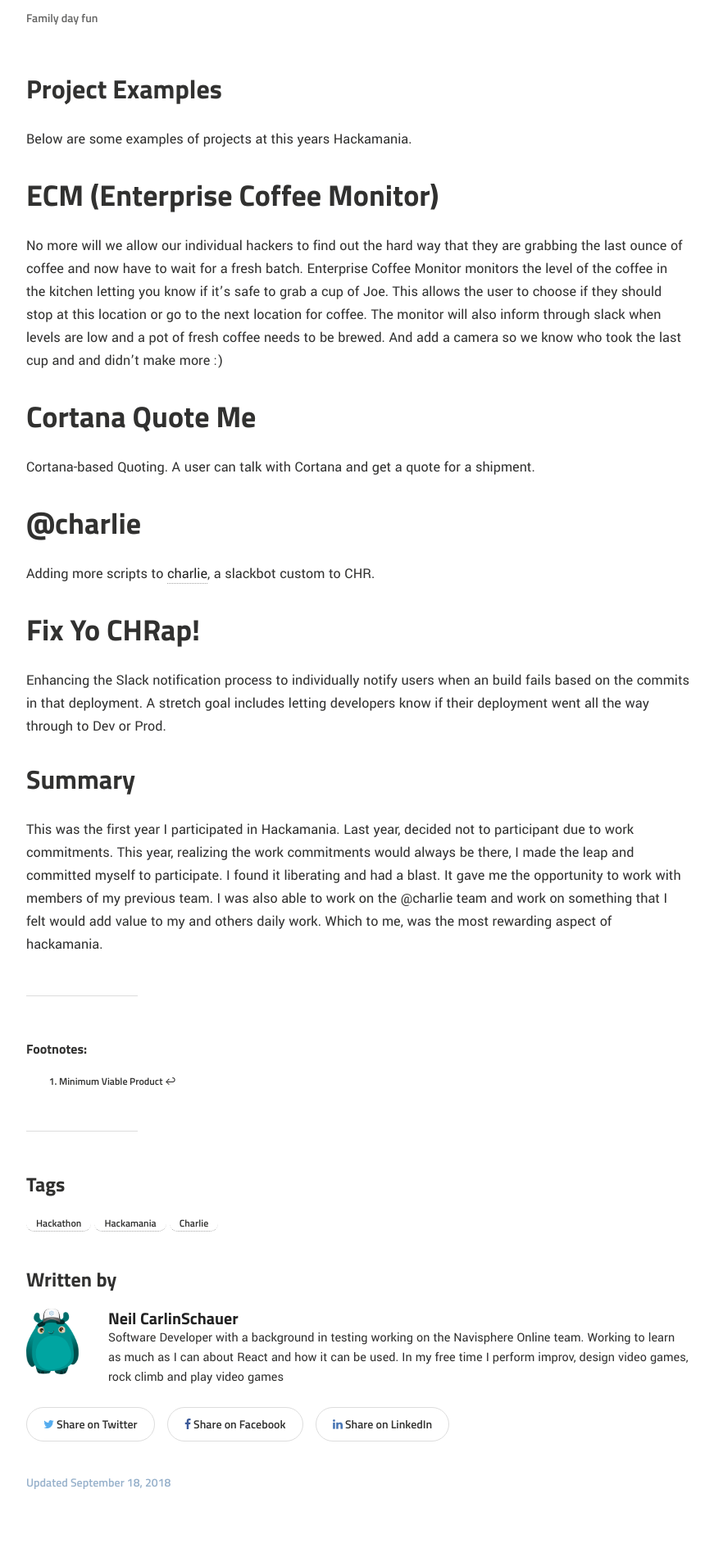
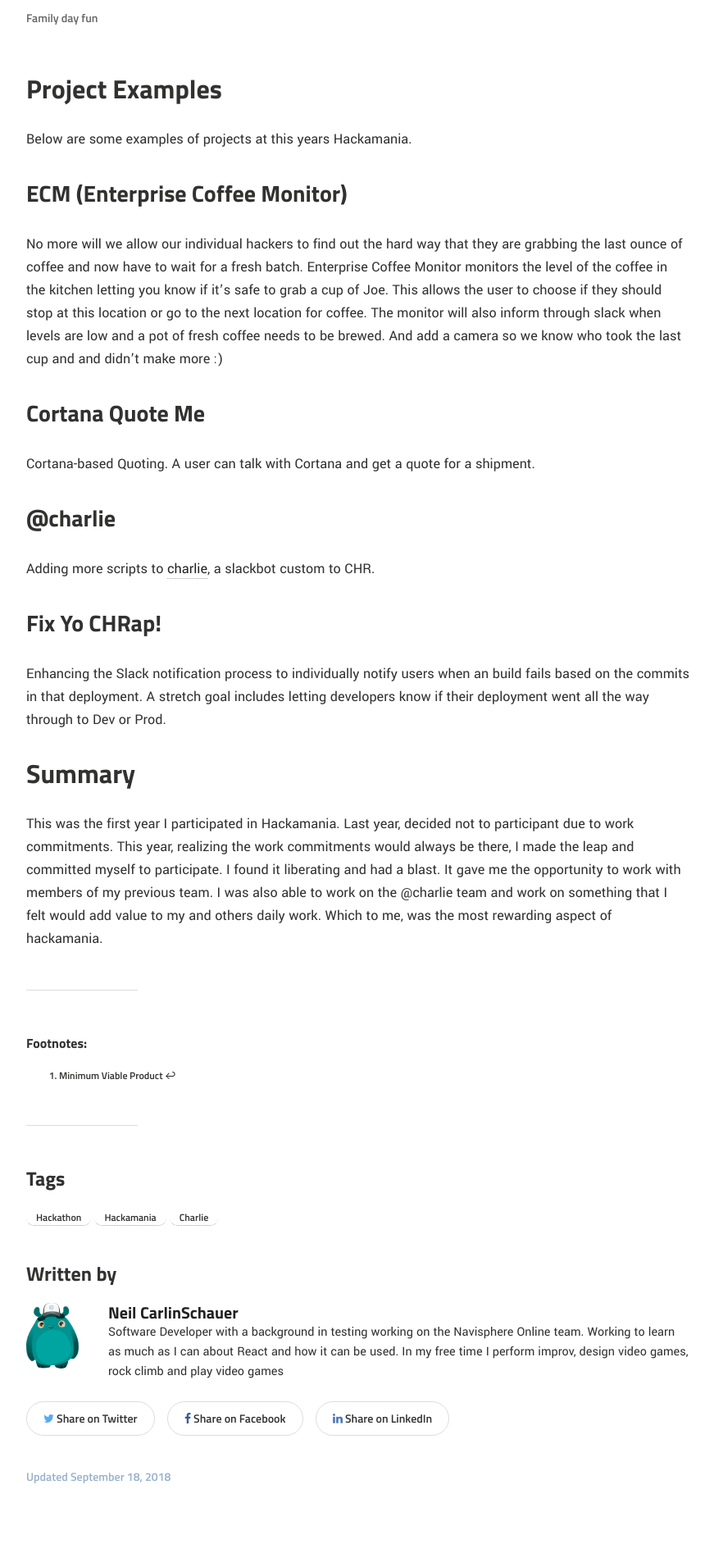
Before and after one commit to ch-robinson/ch-robinson.github.com, a Jekyll site: the page built from _posts/2018-09-18-hackamania-4.md, in a window 1280 px wide. Shown: the part 2806-4700 px from the top of the page at 82% size, without its empty margins (64-935 px from the left). Built offline with Jekyll 4.4.1, drawn with Linux system fonts in a browser that asks for light colours.

Commit message:
Update header sizes

```diff
--- a/_posts/2018-09-18-hackamania-4.md
+++ b/_posts/2018-09-18-hackamania-4.md
@@ -58,7 +58,7 @@
 
 Below are some examples of projects at this years Hackamania.
 
-# ECM (Enterprise Coffee Monitor)
+### ECM (Enterprise Coffee Monitor)
 
 No more will we allow our individual hackers to find out the hard way that they are grabbing the last ounce of coffee
 and now have to wait for a fresh batch. Enterprise Coffee Monitor monitors the level of the coffee in the kitchen
@@ -66,15 +66,15 @@
  or go to the next location for coffee. The monitor will also inform through slack when levels are low and a pot of
  fresh coffee needs to be brewed. And add a camera so we know who took the last cup and and didn't make more :)
 
-# Cortana Quote Me
+### Cortana Quote Me
 
 Cortana-based Quoting. A user can talk with Cortana and get a quote for a shipment.
 
-# @charlie
+### @charlie
 
 Adding more scripts to [charlie]({{site.url}}{{site.baseurl}}/culture/our-favorite-coworker/), a slackbot custom to CHR.
 
-# Fix Yo CHRap!
+### Fix Yo CHRap!
 
 Enhancing the Slack notification process to individually notify users when an build fails based on the commits in that
 deployment. A stretch goal includes letting developers know if their deployment went all the way through to Dev or Prod.
```
